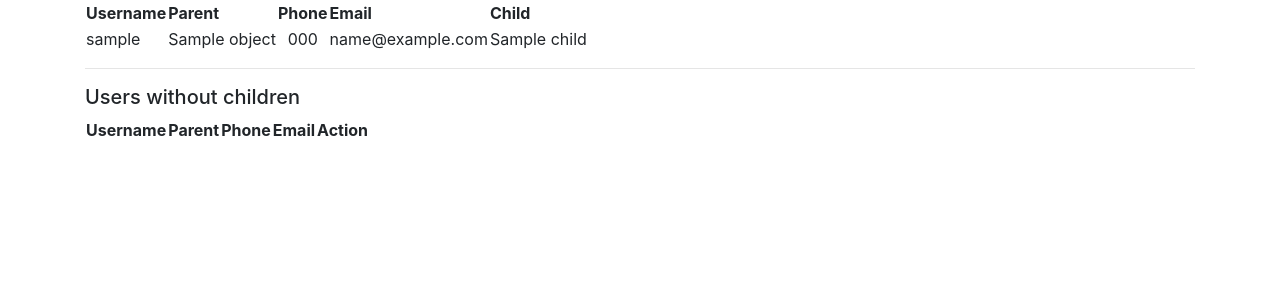
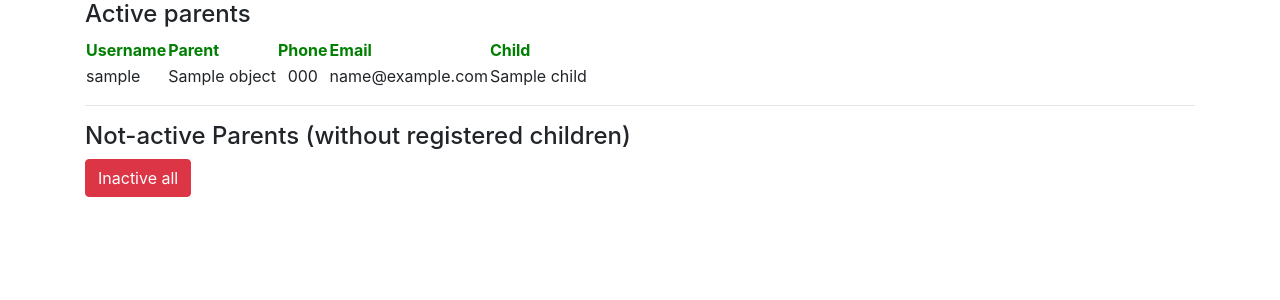
Before and after one commit to Bartecky/Nursery_App, a Django app: template src/NurseryApp/templates/parent-list-view.html in a window 1280 px wide. Shown: the part 56-356 px from the top of the page. Run offline with Django 3.2, Linux system fonts and the light colour scheme; the template is opened without the code that fills it: most values are stand-ins (such as "Sample title", 1, 10 or a date in 2020); lists and menus that the app fills with data are empty; some libraries are stand-ins or nearby versions.

Commit message:
added inactive-paren feature for registered parent without children, added active fields for Child and Parent model

```diff
--- a/src/Nursery/urls.py
+++ b/src/Nursery/urls.py
@@ -52,7 +52,8 @@
     VerifyChildView,
     AddingChildToGroupView,
     AddingTeacherToGroupView,
-    ParentListView
+    ParentListView,
+    SetParentNotActive
 )
 
 urlpatterns = [
@@ -94,7 +95,8 @@
     url(r'^verify_child/(?P<pk>(\d)+)/$', VerifyChildView.as_view(), name='verify-child-view'),
     url(r'^child/(?P<pk>(\d)+)/add_group/$', AddingChildToGroupView.as_view(), name='add-child-group-view'),
     url(r'^teacher/(?P<pk>(\d)+)/add_group/$', AddingTeacherToGroupView.as_view(), name='add-teacher-group-view'),
-    url(r'^parents/$', ParentListView.as_view(), name='parent-list-view')
+    url(r'^parents/$', ParentListView.as_view(), name='parent-list-view'),
+    url(r'^parents/inactive/$', SetParentNotActive.as_view(), name='parent-inactive-view')
 
 
 ]
--- a/src/NurseryApp/models.py
+++ b/src/NurseryApp/models.py
@@ -16,6 +16,7 @@
     last_name = models.CharField(max_length=64)
     phone = models.CharField(max_length=9, unique=True, blank=True, null=True)
     email = models.EmailField(unique=True)
+    active = models.BooleanField(default=True)
 
     def __str__(self):
         return '{} {}'.format(self.first_name, self.last_name)
@@ -31,6 +32,7 @@
     diet = models.ManyToManyField('Diet', blank=True)
     registration_time = models.DateTimeField(auto_now_add=True)
     status = models.CharField(max_length=1, choices=CHILD_STATUS, default='1')
+    active = models.BooleanField(default=True)
 
     def __str__(self):
         return '{} {}'.format(self.first_name, self.last_name)
--- a/src/NurseryApp/templates/parent-list-view.html
+++ b/src/NurseryApp/templates/parent-list-view.html
@@ -7,8 +7,9 @@
 {% block content %}
     <div class="row">
         <div class="col-sm-12 col-xs-12">
+            <h4>Active parents</h4>
             <table>
-                <tr>
+                <tr class="green-color">
                     <th>Username</th>
                     <th>Parent</th>
                     <th>Phone</th>
@@ -23,9 +24,7 @@
                             <td align="center">{{ object.phone }}</td>
                             <td align="center">{{ object.email }}</td>
                             {% for child in object.child_set.all %}
-                                <td align="center">{{ child }}</td>
-                            {% empty %}
-                                <td align="center">No children</td>
+                                <td>{{ child }}</td>
                             {% endfor %}
                         </tr>
                     {% endif %}
@@ -33,35 +32,23 @@
             </table>
         </div>
     </div>
+    <div>
     <hr>
-    <div class="row">
-        <div class="col-sm-12">
-            <h5>Users without children</h5>
-            <table>
-                <tr>
-                    <th>Username</th>
-                    <th>Parent</th>
-                    <th>Phone</th>
-                    <th>Email</th>
-                    <th>Action</th>
-                </tr>
-                {% for object in object_list %}
-                    {% if not object.child_set.all %}
-                        <tr>
-                            <td>{{ object.user.username }}</td>
-                            <td align="center">{{ object }}</td>
-                            <td align="center">{{ object.phone }}</td>
-                            <td align="center">{{ object.email }}</td>
-                            <td>
-                                <input type="button"
-                                       onclick="location.href=''"
-                                       class="btn btn-danger"
-                                       value="Remove">
-                            </td>
-                        </tr>
-                    {% endif %}
-                {% endfor %}
-        </div>
+        <table>
+            <h4>Not-active Parents (without registered children)</h4>
+            {% for object in object_list %}
+                {% if not object.child_set.all and object.active %}
+                    {{ object }}<br>
+                {% endif %}
+            {% empty %}
+                List is empty
+            {% endfor %}
+        </table>
     </div>
-
+    <div>
+    <input type="button"
+           onclick="location.href='{% url 'parent-inactive-view' %}'"
+           class="btn btn-danger"
+           value="Inactive all">
+    </div>
 {% endblock %}
```
Also changed, not shown: src/NurseryApp/views.py (+11 -0 lines).
